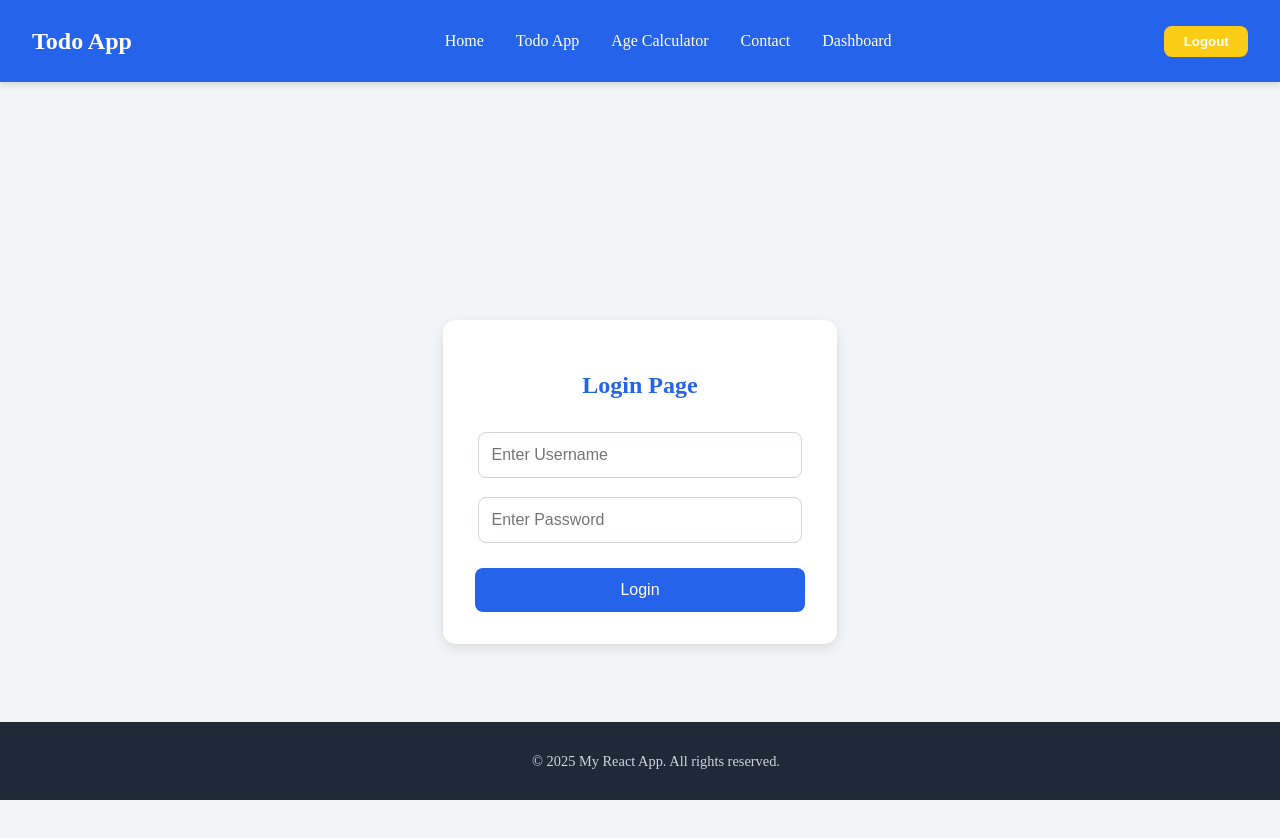
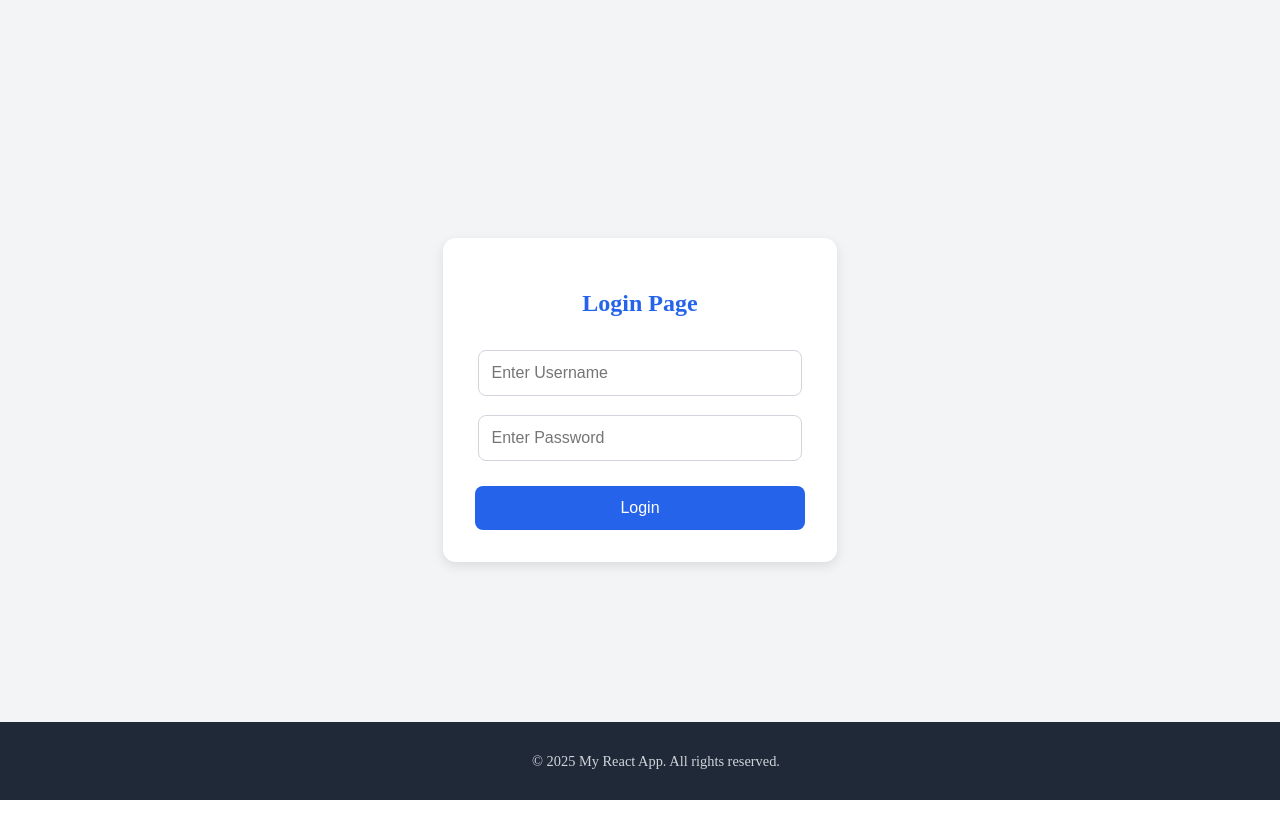
Before and after one commit to shalukumari123/my-react-app, a React (Vite) app: page / in a window 1280 px wide. Shown: the top 838 px of the page. After the commit the page ends 800 px from the top, so only its background shows below. Built offline with nearby package versions, Linux system fonts and the light colour scheme.

Commit message:
update header

```diff
--- a/pages/HomePage.jsx
+++ b/pages/HomePage.jsx
@@ -1,8 +1,12 @@
 import React from "react";
+import Header from "./Header";
 import "./HomePage.css";
 
 const HomePage = () => {
   return (
+    <>
+     <Header />
+
     <div className="home-container">
       {/* Hero Section */}
       <section className="hero">
@@ -42,6 +46,7 @@ const HomePage = () => {
         </p>
       </section>
     </div>
+    </>
   );
 };
 
--- a/src/App.jsx
+++ b/src/App.jsx
@@ -1,7 +1,6 @@
 import "./App.css";
 import { Route, BrowserRouter, Routes, Router, Navigate } from "react-router-dom";
 import TodoApp from "../pages/todo-app/TodoApp";
-import Header from "../pages/Header";
 import Footer from "../pages/Footer";
 import Login from "../pages/Login";
 import Contact from "../pages/Contact";
@@ -18,7 +17,7 @@ function App() {
   return (
 
       <BrowserRouter>
-        <Header/>
+
         <Routes>
           <Route path="/" element={<Login/>}/>
 
```
